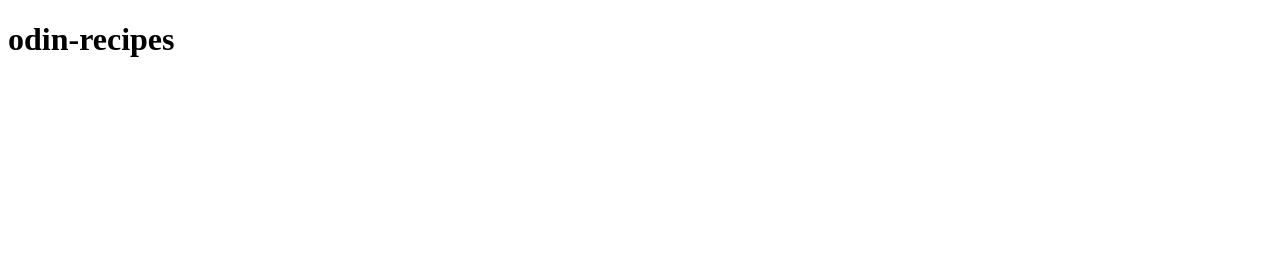
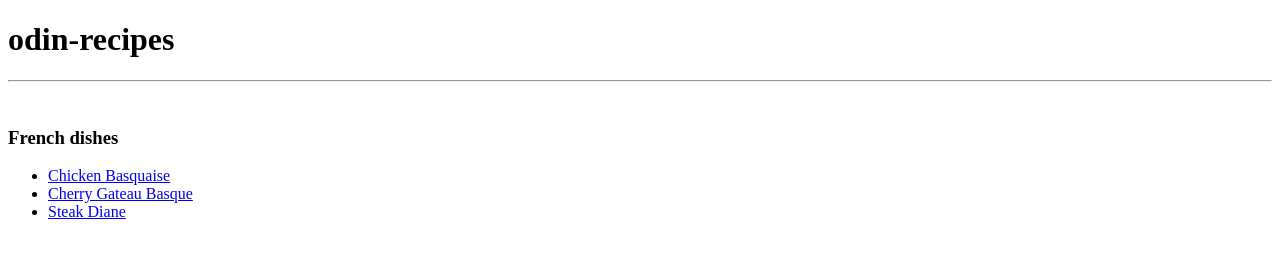
Before and after one commit to Yunusfaiz/odin-recipes, a plain HTML site: page index.html in a window 1280 px wide. Drawn offline with Linux system fonts and the light colour scheme.

Commit message:
Add index.html

```diff
--- a/index.html
+++ b/index.html
@@ -8,5 +8,19 @@
 </head>
 <body>
     <h1>odin-recipes</h1>
+    <hr>
+    <br>
+    <h3>French dishes</h3>
+    <ul>
+        <li>
+            <a href="Basquaise.html">Chicken Basquaise</a>
+        </li>
+        <li>
+            <a href="CherryGateauBasque.html">Cherry Gateau Basque</a>
+        </li>
+        <li>
+            <a href="SteakDiane.html">Steak Diane</a>
+        </li>
+    </ul>
 </body>
 </html>
```
